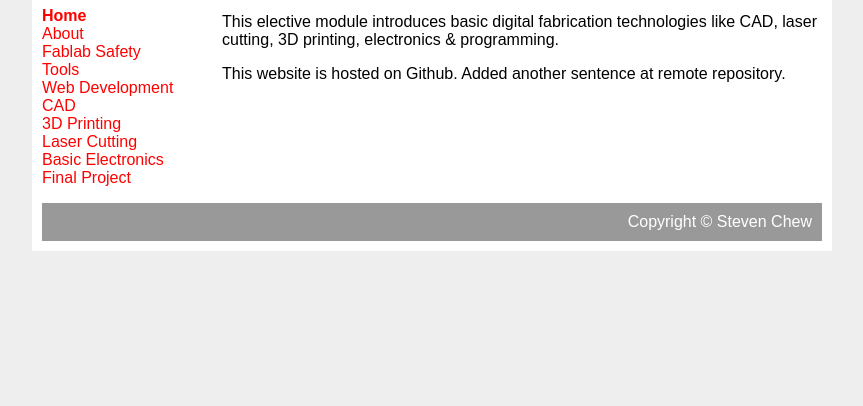
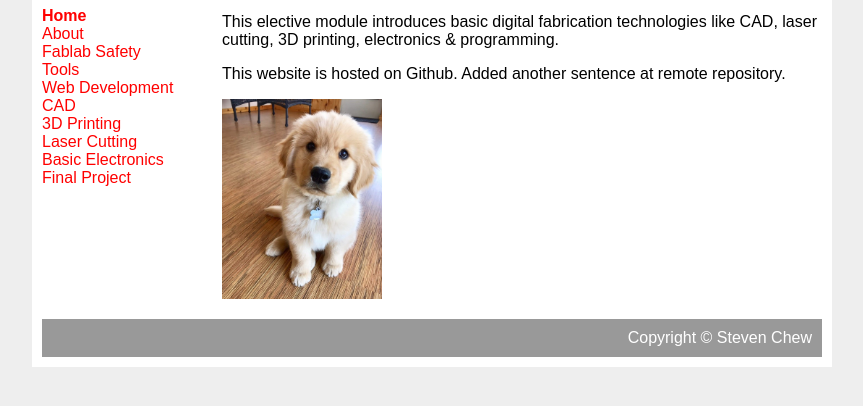
Before and after one commit to skeatz/my-first-website, a plain HTML site: page index.html in a window 1280 px wide. Shown: the part 106-512 px from the top of the page, without its empty margins (208-1071 px from the left). Drawn offline with Linux system fonts and the light colour scheme.

Commit message:
Added gr-pup to index.html

```diff
--- a/index.html
+++ b/index.html
@@ -29,6 +29,7 @@
 					<h2>Home page</h2>
 					<p>This elective module introduces basic digital fabrication technologies like CAD, laser cutting, 3D printing, electronics & programming.</p>
 					<p>This website is hosted on Github. Added another sentence at remote repository.</p>
+					<p><img src="images/gr-pup.jpg" width="160"></p>
 			</div>
 			<div id="footer">
 				Copyright &copy; Steven Chew
```
